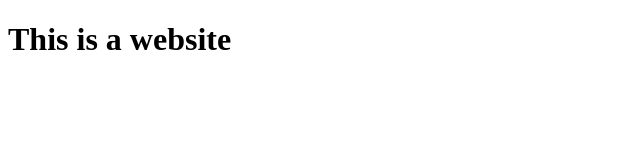
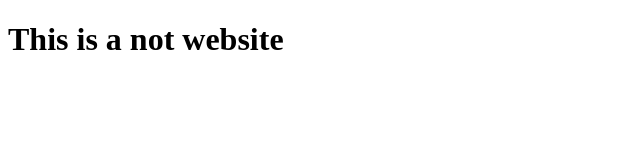
Before and after one commit to SneakySquid336/Cours-3b, a plain HTML site: page index.html in a window 1280 px wide. Shown: the whole page, without its empty margins (0-640 px from the left). Drawn offline with Linux system fonts and the light colour scheme.

Commit message:
deuxieme version

```diff
--- a/index.html
+++ b/index.html
@@ -6,6 +6,6 @@
     <title>Document</title>
 </head>
 <body>
-    <h1>This is a website</h1>
+    <h1>This is a not website</h1>
 </body>
 </html>
```
